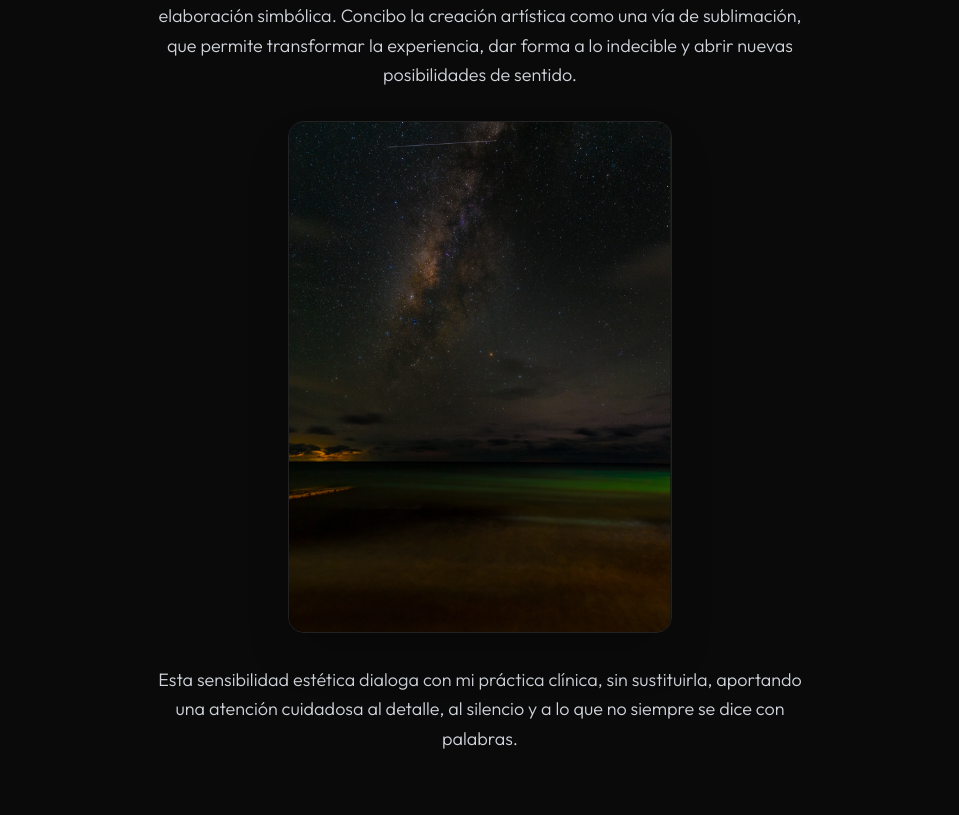
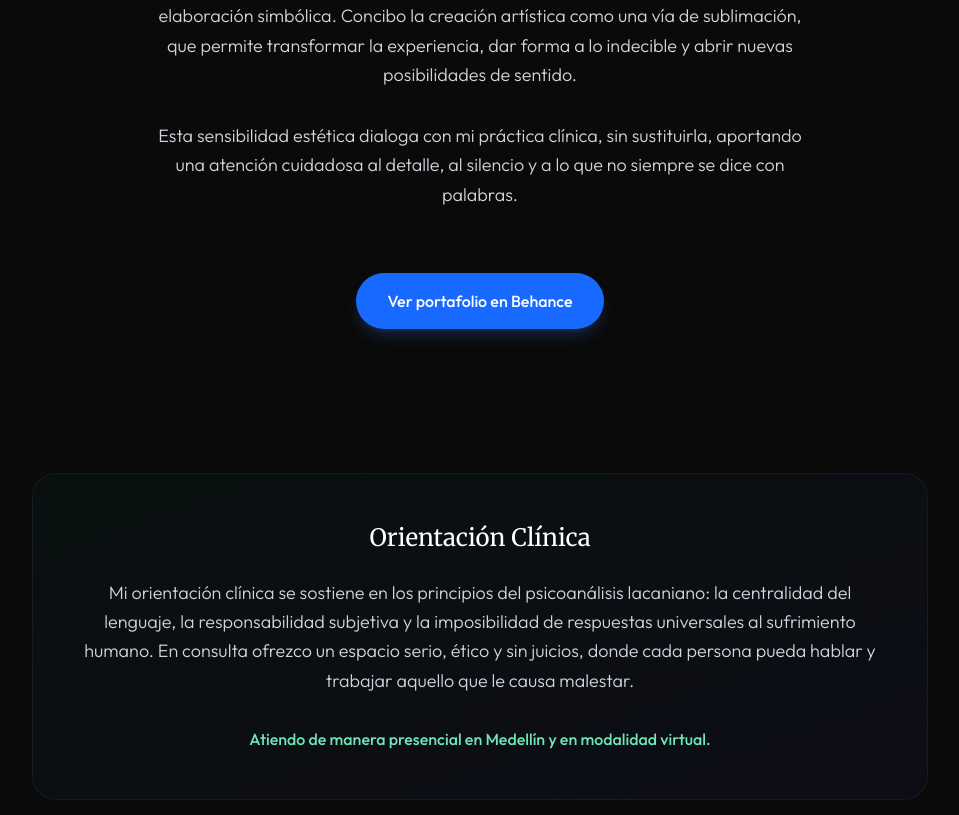
Before and after one commit to sofos666/moralespsicologia, a Next.js app: page /sobre-mi in a window 1280 px wide. Shown: the part 1940-2755 px from the top of the page, without its empty margins (160-1119 px from the left). Built offline with nearby package versions, Linux system fonts and the light colour scheme; no server answers.

Commit message:
fix(ui): hide highlighted image on desktop, show only on mobile

```diff
--- a/src/app/sobre-mi/page.tsx
+++ b/src/app/sobre-mi/page.tsx
@@ -126,7 +126,7 @@ export default function SobreMiPage() {
                             initial={{ opacity: 0, scale: 0.95 }}
                             whileInView={{ opacity: 1, scale: 1 }}
                             viewport={{ once: true }}
-                            className="relative aspect-[3/4] max-w-sm mx-auto rounded-2xl overflow-hidden shadow-2xl border border-white/10 my-8"
+                            className="relative aspect-[3/4] max-w-sm mx-auto rounded-2xl overflow-hidden shadow-2xl border border-white/10 my-8 md:hidden"
                         >
                             <img
                                 src="/images/perfil/via_lactea_isla.png"
```
